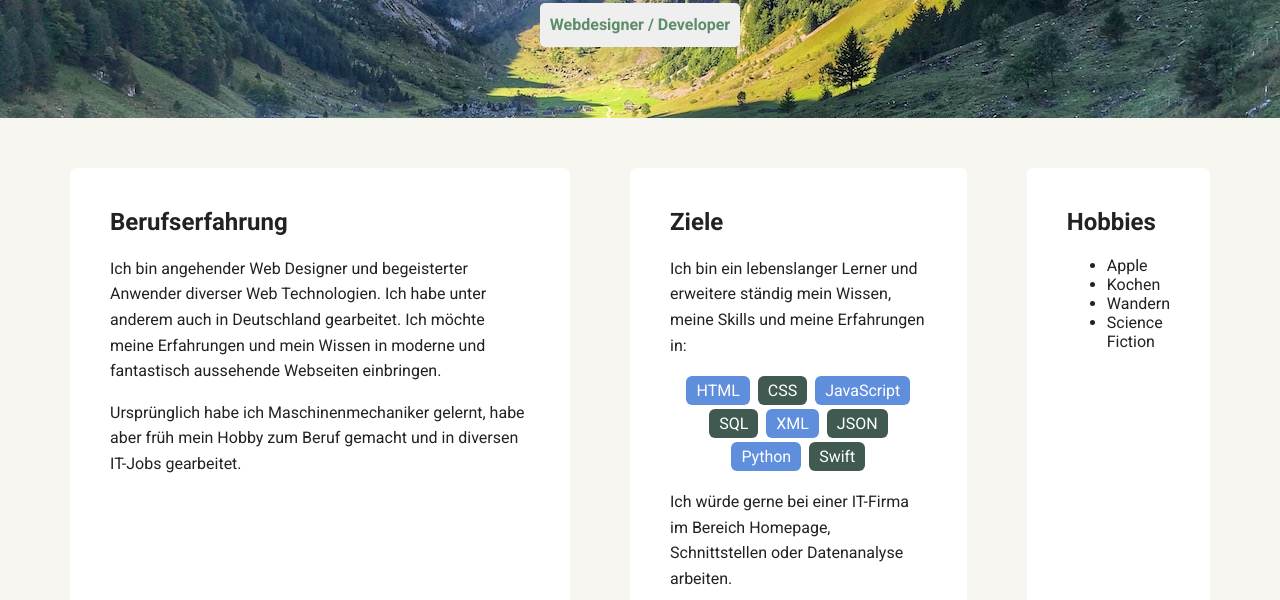
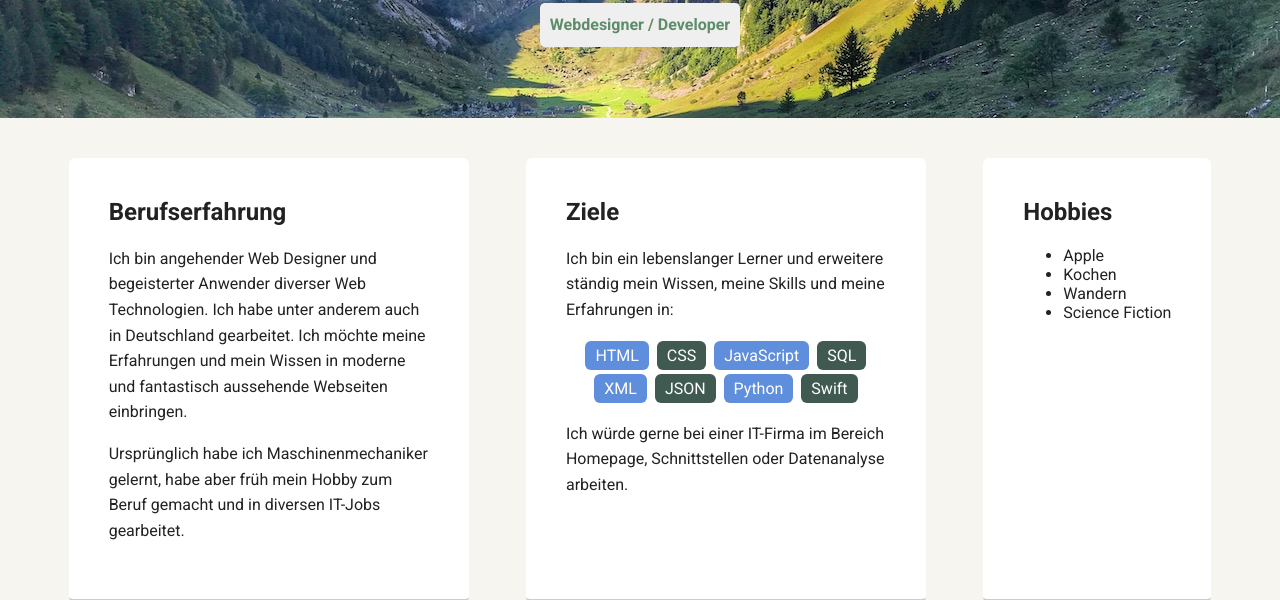
Before and after one commit to patrickgermann/patrickgermann.github.io, a plain HTML site: page index.html in a window 1280 px wide. Shown: the part 352-952 px from the top of the page. Drawn offline with Linux system fonts and the light colour scheme; a web font is replaced by a local one.

Commit message:
Updated homepage

```diff
--- a/styles.css
+++ b/styles.css
@@ -95,9 +95,9 @@ header .profile-image:hover {
   color: #5d8d69;
 }
 .card {
-  margin: 30px;
+  margin: 20px;
   padding: 20px 40px 40px;
-  max-width: 500px;
+  max-width: 400px;
   text-align: left;
   background: #fff;
   border-bottom: 4px solid #ccc;
```
Also changed, not shown: index.html (+1 -1 lines).
